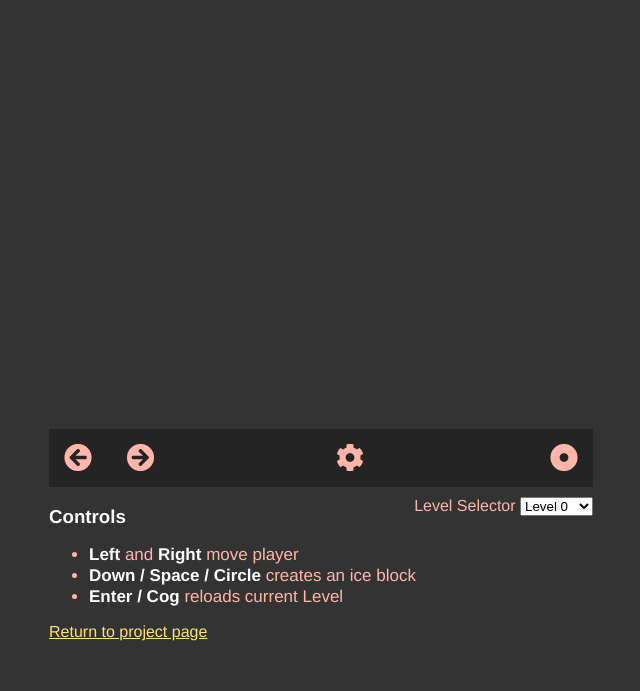
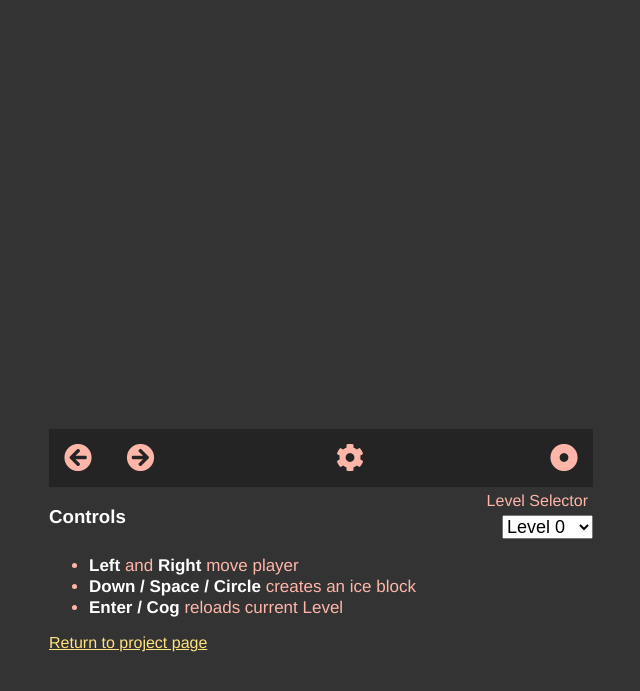
Before and after one commit to eugenioenko/fire-n-ice, a website: page index.html in a window 1280 px wide. Shown: the part 89-780 px from the top of the page, without its empty margins (319-959 px from the left). Drawn offline with Linux system fonts and the light colour scheme.

Commit message:
small updates in styles

```diff
--- a/css/styles.css
+++ b/css/styles.css
@@ -10,6 +10,7 @@ body {
 	font-family: "HelveticaNeue-Light", "Helvetica Neue Light", "Helvetica Neue", Helvetica, Arial, "Lucida Grande", sans-serif;
 	font-weight: 300;
 	color: #ffb6a9;
+	padding-bottom: 10px;
 }
 canvas {
 	display: block;
@@ -80,3 +81,9 @@ ul#controls>li{
 .pull-right {
 	float: right;
 }
+
+@media (max-width: 767px) {
+	.wrapper-explanation {
+		padding-top: 50px;
+	}
+}
--- a/index.html
+++ b/index.html
@@ -51,13 +51,13 @@
 			<span class="fa fa-dot-circle pull-right" id="btn_action"></span>
 		</div>
 	</div>
-	<div class="wrapper">
+	<div class="wrapper wrapper-explanation">
 		<div class="col-50">
 			<h3>Controls</h3>
 		</div>
-		<div class="col-50 text-right pt-5">
-			<label>Level Selector</label>
-			<select id="level-selector">
+		<div class="col-50 text-right">
+			<label style="display: block; padding: 5px;">Level Selector</label>
+			<select id="level-selector" style="font-size: 18px;">
 				<option value="0">Level 0</option>
 				<option value="1">Level 1</option>
 				<option value="2">Level 2</option>
```
